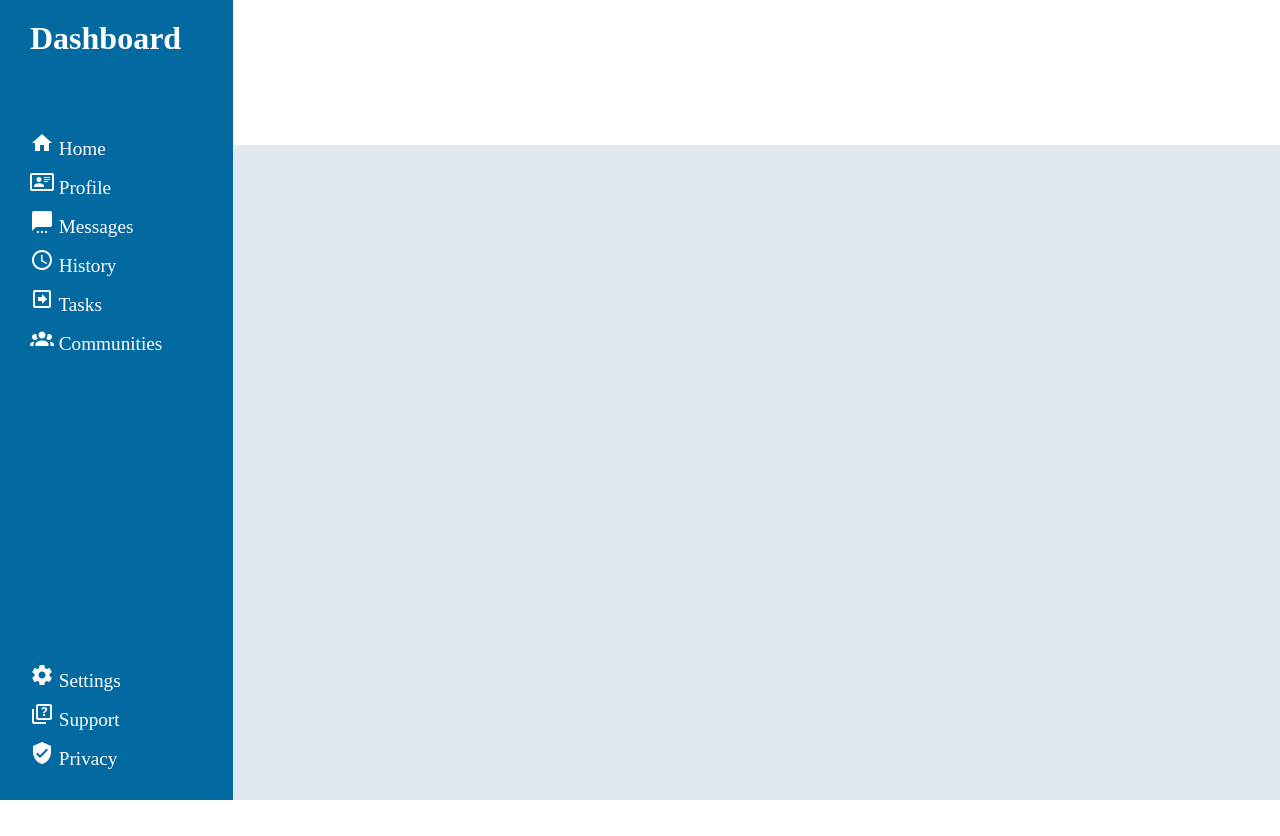
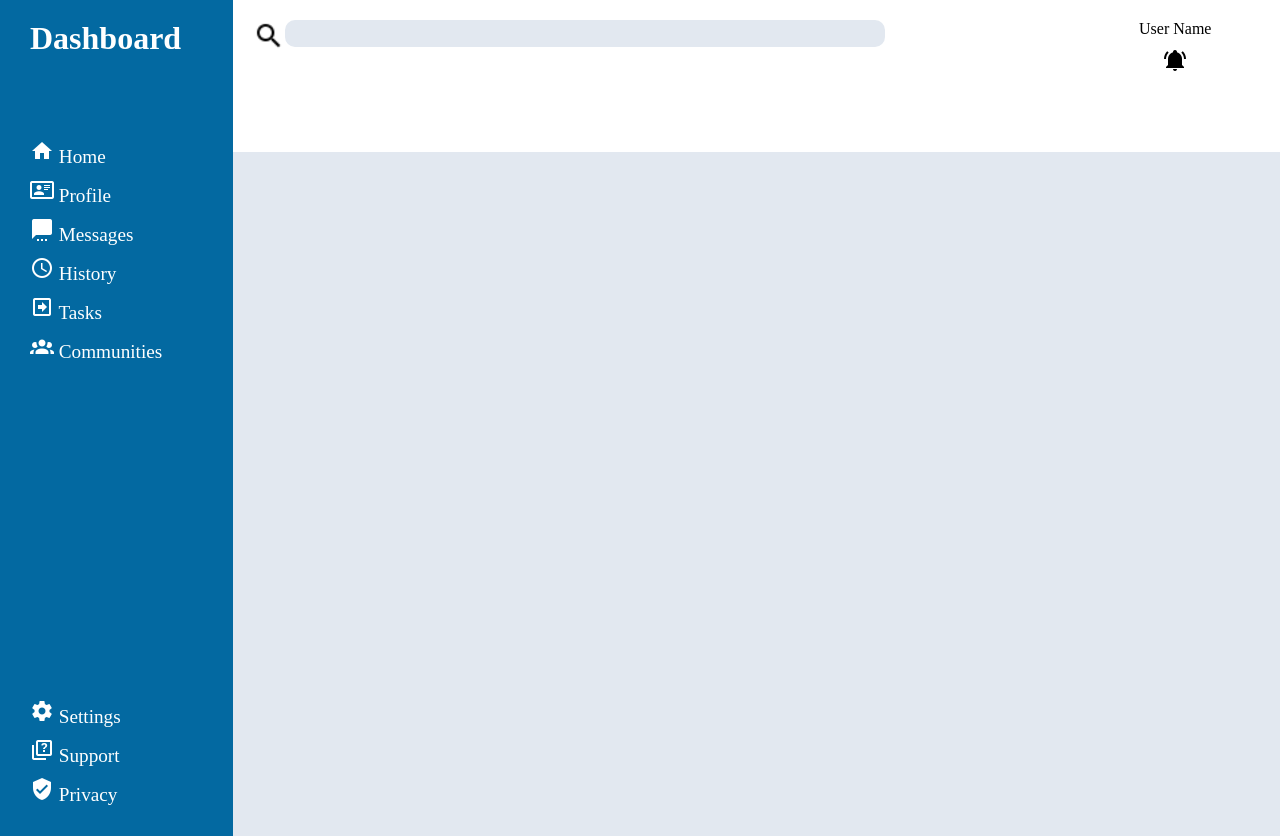
Before and after one commit to cmmartine/admin_dashboard, a plain HTML site: page index.html in a window 1280 px wide. Before the commit the page ends 800 px from the top, so only its background shows below. Drawn offline with Linux system fonts and the light colour scheme.

Commit message:
Set up top of header

```diff
--- a/index.html
+++ b/index.html
@@ -11,7 +11,17 @@
     <div class="container">
 
       <div class="header-top">
-        <p></p>
+
+        <div class="searchbar">
+          <img class="search-icon" src="./icons/magnify.png">
+          <input type="search" class="search" name="search">
+        </div>
+
+        <div class="notifications">
+          <p>User Name</p>
+          <a href=''><img src="./icons/bell-ring.png"></a>
+        </div>
+
       </div>
 
       <div class="header-bottom">
--- a/style.css
+++ b/style.css
@@ -13,6 +13,34 @@
 .header-top {
   grid-column: 2 / 4;
   grid-row: 1 / 2;
+
+  display: grid;
+  grid-template-columns: 4fr 1fr;
+  padding-top: 20px;
+}
+
+.searchbar {
+  display: flex;
+}
+
+.search-icon {
+  height: 2em;
+  padding-left: 20px;
+}
+
+.search {
+  height: 2em;
+  width: 45em;
+  background-color: #e2e8f0;
+  border: #e2e8f0;
+  border-radius: 10px;
+  padding-left: 15px;
+}
+
+.notifications {
+  display: grid;
+  grid-template-rows: 1fr 1fr;
+  justify-items: center;
 }
 
 .header-bottom {
@@ -33,6 +61,7 @@
 .left-sidebar h1 {
   color: white;
   grid-row: 1;
+  padding-right: 20px;
 }
 
 .sidebar-user {
```
Also changed, not shown: icons/bell-ring.png (added), icons/magnify.png (added).
